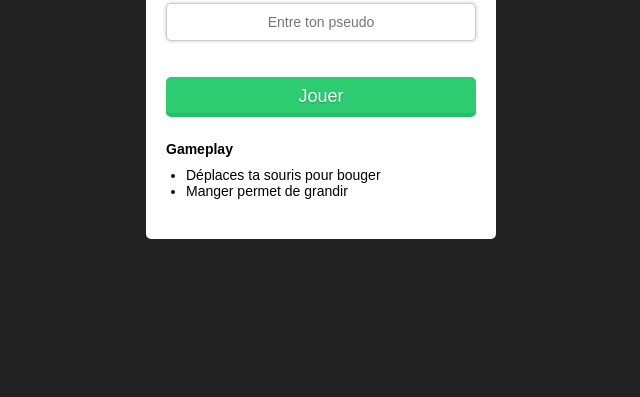
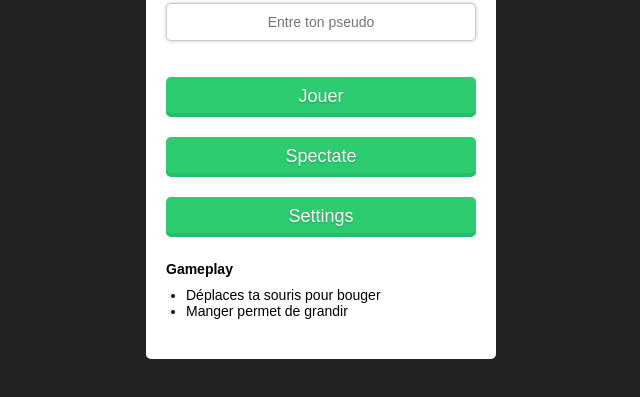
Before and after one commit to G-Hugo/agaball2, a website built with webpack: page src/client/index.html in a window 1280 px wide. Shown: the part 193-590 px from the top of the page, without its empty margins (319-959 px from the left). Built offline with nearby package versions, Linux system fonts and the light colour scheme.

Commit message:
Add files via upload

```diff
--- a/src/client/index.html
+++ b/src/client/index.html
@@ -28,7 +28,21 @@
             <b class="input-error">Pseudo en alphanumérique!</b>
             <br />
             <a onclick="document.getElementById('spawn_cell').play();"><button id="startButton">Jouer</button></a>
+            <button id="spectateButton">Spectate</button>
+            <button id="settingsButton">Settings</button>
             <br />
+            <div id="settings">
+                <h3>Settings</h3>
+                <ul>
+                    <label><input id="visBord" type="checkbox">Show border</label>
+                    <label><input id="showMass" type="checkbox">Show mass</label>
+                    <br />
+                    <label><input id="continuity" type="checkbox">Continue moving when mouse is off-screen</label>
+                    <br />
+                    <label><input id="roundFood" type="checkbox" checked>Rounded food</label>
+                    <label><input id="darkMode" type="checkbox">Toggle Dark Mode</label>
+                </ul>
+            </div>
             <div id="instructions">
                 <h3>Gameplay</h3>
                 <ul>
```
